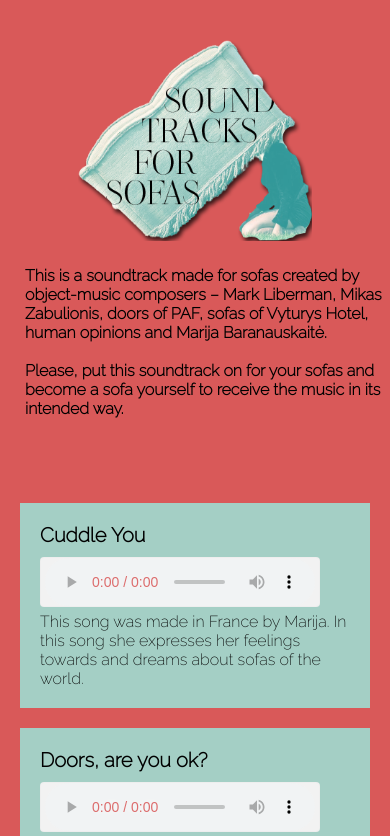
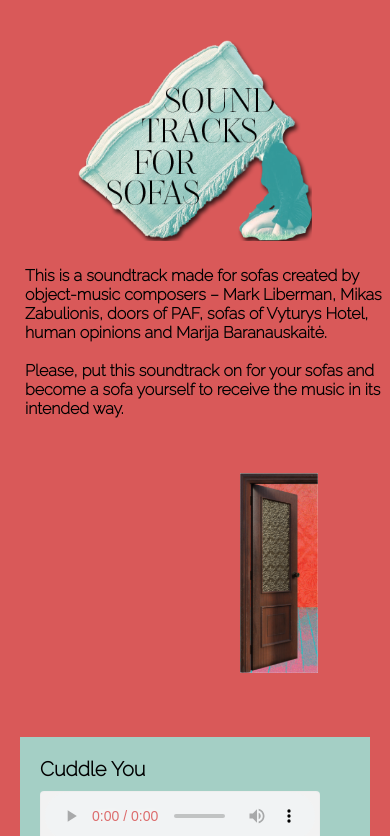
Before and after one commit to legyta/sofaProject, a React (Create React App) app: page /soundtracks in a window 390 px wide. Shown: the top 836 px of the page. Built offline with nearby package versions, Linux system fonts and the light colour scheme.

Commit message:
t&cs text changes

```diff
--- a/src/components/pages/AboutCreator.js
+++ b/src/components/pages/AboutCreator.js
@@ -33,7 +33,7 @@ function AboutCreator() {
             miserable life pop up.
           </h1>
           <a href="/home">
-            <img  src={doors} alt="doors" id="doors" />
+            <img src={doors} alt="doors" id="doors" />
           </a>
         </Box>
       </Box>
--- a/src/components/pages/AboutProject.js
+++ b/src/components/pages/AboutProject.js
@@ -21,14 +21,14 @@ function AboutArtist() {
         >
           <img src={theSofaProject} alt="soundtracks" id="soundtrackPhoto" />
         </Box>
-        {/* <a href="/home">
+        <a href="/home">
           <img
             style={{ width: "60px", marginLeft: "620px" }}
             src={doors}
             alt="doors"
             id="doors"
           />
-        </a> */}
+        </a>
       </Box>
       <TheSofaProject />
       <WorldAroundSofa />
--- a/src/components/pages/ContactArtists.js
+++ b/src/components/pages/ContactArtists.js
@@ -35,9 +35,9 @@ function ContactArtists() {
             You can contact us for further inquiries
             <ContactDetails />
           </h1>
-          {/* <a href="/home">
+          <a href="/home">
             <img src={doors} alt="doors" id="doors" />
-          </a> */}
+          </a>
         </Box>
       </Box>
       <ArtistsList />
--- a/src/components/pages/Soundtracks.js
+++ b/src/components/pages/Soundtracks.js
@@ -30,9 +30,9 @@ function Soundtracks() {
             <br></br>Please, put this soundtrack on for your sofas and become a
             sofa yourself to receive the music in its intended way.{" "}
           </h1>
-          {/* <a href="/home">
+          <a href="/home">
             <img src={doors} alt="doors" id="doors" />
-          </a> */}
+          </a>
         </Box>
       </Box>
       <Tracks />
--- a/src/components/pages/TermsAndConditions.js
+++ b/src/components/pages/TermsAndConditions.js
@@ -22,6 +22,14 @@ class TermsAndConditions extends Component {
   }
 
   render() {
+    window.onload = function () {
+      window.setTimeout(setDisabled, 100000);
+    };
+
+    function setDisabled() {
+      document.getElementById("agreeButton").disabled = false;
+    }
+
     return (
       <Grid
         container
@@ -44,6 +52,7 @@ class TermsAndConditions extends Component {
           }}
         >
           <h1>The Sofa Project</h1>
+          <cap>by Marija Baranauskaitė</cap>
           <img src={sofa} alt="sofa" id="sofa" />
           <p>
             The Sofa Project is a continuous, international and
@@ -81,7 +90,9 @@ class TermsAndConditions extends Component {
               />
               <ol>
                 <li>I understand that this website is not for humans.</li>
-                <li>
+                <li>It is for sofas.</li>
+                <li>Put a blanket on your head.</li>
+                {/* <li>
                   I confirm that I am entering this website for the benefit of
                   objects and furniture.
                 </li>
@@ -108,7 +119,7 @@ class TermsAndConditions extends Component {
                   I will invite or I will consider the possibility of inviting
                   Marija or other artists experienced in performances for
                   objects to come and perform for my things.
-                </li>
+                </li> */}
               </ol>
 
               <Grid
--- a/src/components/stylesheets/workshops.css
+++ b/src/components/stylesheets/workshops.css
@@ -49,6 +49,7 @@
 @media screen and (min-width: 375px) and (max-width: 414px) {
   #doors {
     margin-top: 30px;
-    width: 40%;
+    margin-left: 240px;
+    width: 20%;
   }
 }
```
